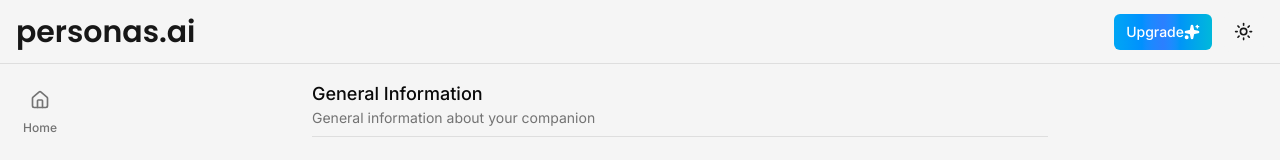
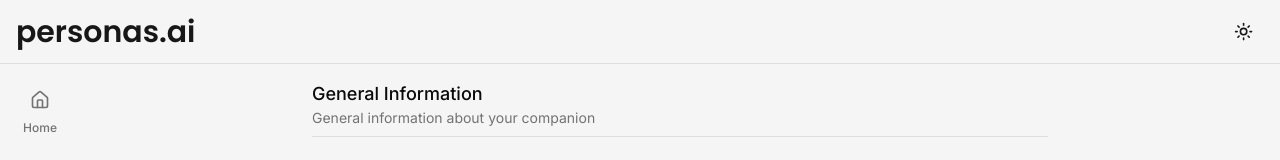
Before and after one commit to armadi1809/ai-personas, a Next.js app: page /companion/1 in a window 1280 px wide. Shown: the top 160 px of the page. Built offline with nearby package versions, Linux system fonts and the light colour scheme; no server answers; the database is empty.

Commit message:
removed unused upgrade button

```diff
--- a/components/navbar.tsx
+++ b/components/navbar.tsx
@@ -19,7 +19,7 @@ export const Navbar = () => {
           <h1
             className={cn(
               "hidden md:block text-xl md:text-3xl font-bold text-primary",
-              font.className
+              font.className,
             )}
           >
             personas.ai
@@ -27,10 +27,6 @@ export const Navbar = () => {
         </Link>
       </div>
       <div className="flex items-center gap-x-3">
-        <Button size="sm" variant="premium">
-          Upgrade
-          <Sparkles className="h-4 w-4 text-white fill-white"></Sparkles>
-        </Button>
         <ModeToggle />
         <UserButton />
       </div>
```
